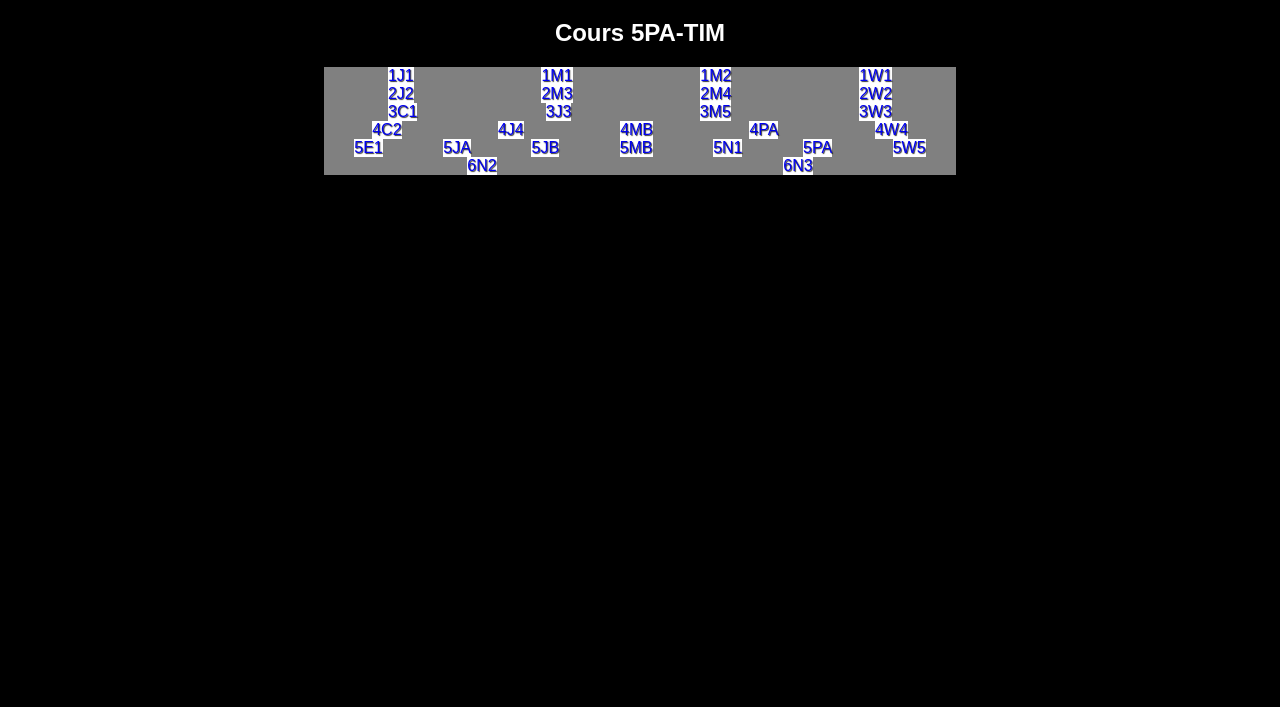
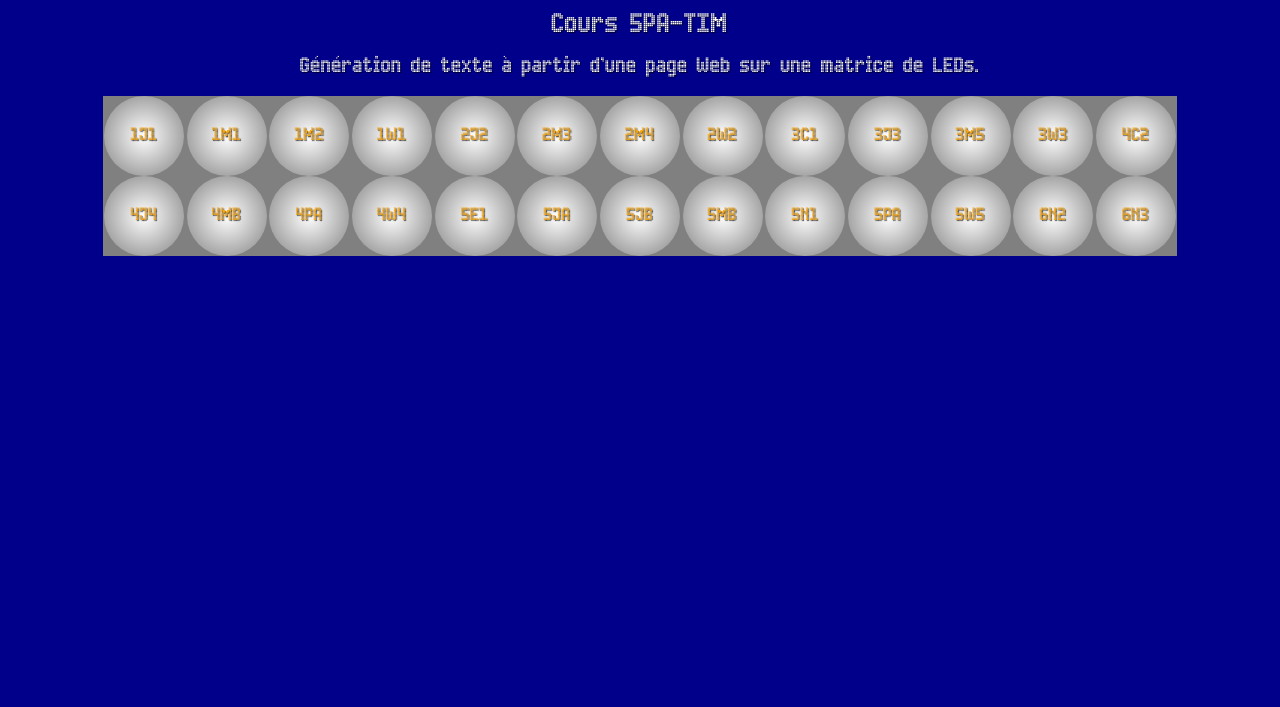
Before and after one commit to cdhyppolite/5PA-TexteDELs, a plain HTML site: page data/index.html in a window 1280 px wide. Shown: the part 93-800 px from the top of the page. Drawn offline with Linux system fonts and the light colour scheme; a web font is replaced by a local one.

Commit message:
ajout d'une nouvelle font

```diff
--- a/data/index.html
+++ b/data/index.html
@@ -12,46 +12,43 @@
 </head>
 
 <body>
-    <h1>Travail Pratique 1</h1>
-    <h2>Cours 5PA-TIM</h2>
+    <h1 class="led">Travail Pratique 1</h1>
+    <h2 class="led">Cours 5PA-TIM</h2>
+    <h3 class="led">Génération de texte à partir d’une page Web sur une matrice de LEDs.</h3>
     <div class="listeCours">
-        <div class="session 1">
-            <a href="/1J1">1J1</a>
-            <a href="/1M1">1M1</a>
-            <a href="/1M2">1M2</a>
-            <a href="/1W1">1W1</a>
-        </div>
-        <div class="session 2">
-            <a href="/2J2">2J2</a>
-            <a href="/2M3">2M3</a>
-            <a href="/2M4">2M4</a>
-            <a href="/2W2">2W2</a>
-        </div>
-        <div class="session 3">
-            <a href="/3C1">3C1</a>
-            <a href="/3J3">3J3</a>
-            <a href="/3M5">3M5</a>
-            <a href="/3W3">3W3</a>
-        </div>
-        <div class="session 4">
-            <a href="/4C2">4C2</a>
-            <a href="/4J4">4J4</a>
-            <a href="/4MB">4MB</a>
-            <a href="/4PA">4PA</a>
-            <a href="/4W4">4W4</a>
-        </div>
-        <div class="session 5">
-            <a href="/5E1">5E1</a>
-            <a href="/5JA">5JA</a>
-            <a href="/5JB">5JB</a>
-            <a href="/5MB">5MB</a>
-            <a href="/5N1">5N1</a>
-            <a href="/5PA">5PA</a>
-            <a href="/5W5">5W5</a>
-        </div>
-        <div class="session 6">
-            <a href="/6N2">6N2</a>
-            <a href="/6N3">6N3</a>
+        <div class="session">
+            <!-- Session 1 -->
+            <a href="/1J1"><div>1J1</div></a>
+            <a href="/1M1"><div>1M1</div></a>
+            <a href="/1M2"><div>1M2</div></a>
+            <a href="/1W1"><div>1W1</div></a>
+            <!-- Session 2 -->
+            <a href="/2J2"><div>2J2</div></a>
+            <a href="/2M3"><div>2M3</div></a>
+            <a href="/2M4"><div>2M4</div></a>
+            <a href="/2W2"><div>2W2</div></a>
+            <!-- Session 3 -->
+            <a href="/3C1"><div>3C1</div></a>
+            <a href="/3J3"><div>3J3</div></a>
+            <a href="/3M5"><div>3M5</div></a>
+            <a href="/3W3"><div>3W3</div></a>
+            <!-- Session 4 -->
+            <a href="/4C2"><div>4C2</div></a>
+            <a href="/4J4"><div>4J4</div></a>
+            <a href="/4MB"><div>4MB</div></a>
+            <a href="/4PA"><div>4PA</div></a>
+            <a href="/4W4"><div>4W4</div></a>
+            <!-- Session 5 -->
+            <a href="/5E1"><div>5E1</div></a>
+            <a href="/5JA"><div>5JA</div></a>
+            <a href="/5JB"><div>5JB</div></a>
+            <a href="/5MB"><div>5MB</div></a>
+            <a href="/5N1"><div>5N1</div></a>
+            <a href="/5PA"><div>5PA</div></a>
+            <a href="/5W5"><div>5W5</div></a>
+            <!-- Session 6 -->
+            <a href="/6N2"><div>6N2</div></a>
+            <a href="/6N3"><div>6N3</div></a>
         </div>
     </div>
 </body>
--- a/data/sass/style.scss
+++ b/data/sass/style.scss
@@ -5,30 +5,37 @@
         background-color: $couleur3;
     }
 }
+// Police en LED
+@font-face {
+    font-family: 'LED';
+    src: url('AdvancedLEDBoard-7.woff2') format('woff2'),
+        url('AdvancedLEDBoard-7.woff') format('woff');
+    font-weight: normal;
+    font-style: normal;
+    font-display: swap;
+}
+$CouleurFond1 : gray;
 
 html {
-    font-family: 'RocknRoll One', sans-serif !important;
+    // font-family: 'RocknRoll One', sans-serif !important;
+    font-size: 'LED';
     display: inline-block;
     margin: 0px auto;
     text-align: center;
     text-shadow: 1px 1px 1px rgba(0, 0, 0, 0.8);
+    color: white;
 }
 
 body {
-    background-color: black;
+    background-color:darkblue;
 }
 
 h1 {
-    color: white;
     padding: 2vh;
 }
-
-h2 {
-    color: white;
-}
-
-p {
-    font-size: 1.5rem;
+.led,.session a {
+    font-family: 'LED';
+    font-weight: 100;
 }
 
 fieldset {
@@ -37,15 +44,26 @@ fieldset {
 
 .listeCours {
     margin: 0 auto;
-    max-width: 50%;
-    background-color: gray;
+    max-width: 85%;
+    background-color: $CouleurFond1;
 }
 
 .session {
     display: flex;
+    flex-wrap: wrap;
     justify-content: space-around;
     a {
-        background-color: white;
+    background: radial-gradient(white, $CouleurFond1);
         text-decoration: none;
+        border-radius: 50%;
+        overflow: hidden;
+        // Taille
+        width: 5em;
+        height: 5em;
+        // Flex
+        display: flex;
+        justify-content: center;
+        align-items: center;
+        color: orange;
     }
 }
```
Also changed, not shown: data/AdvancedLEDBoard-7.woff (added), data/AdvancedLEDBoard-7.woff2 (added), data/style.css, 2 other files.
